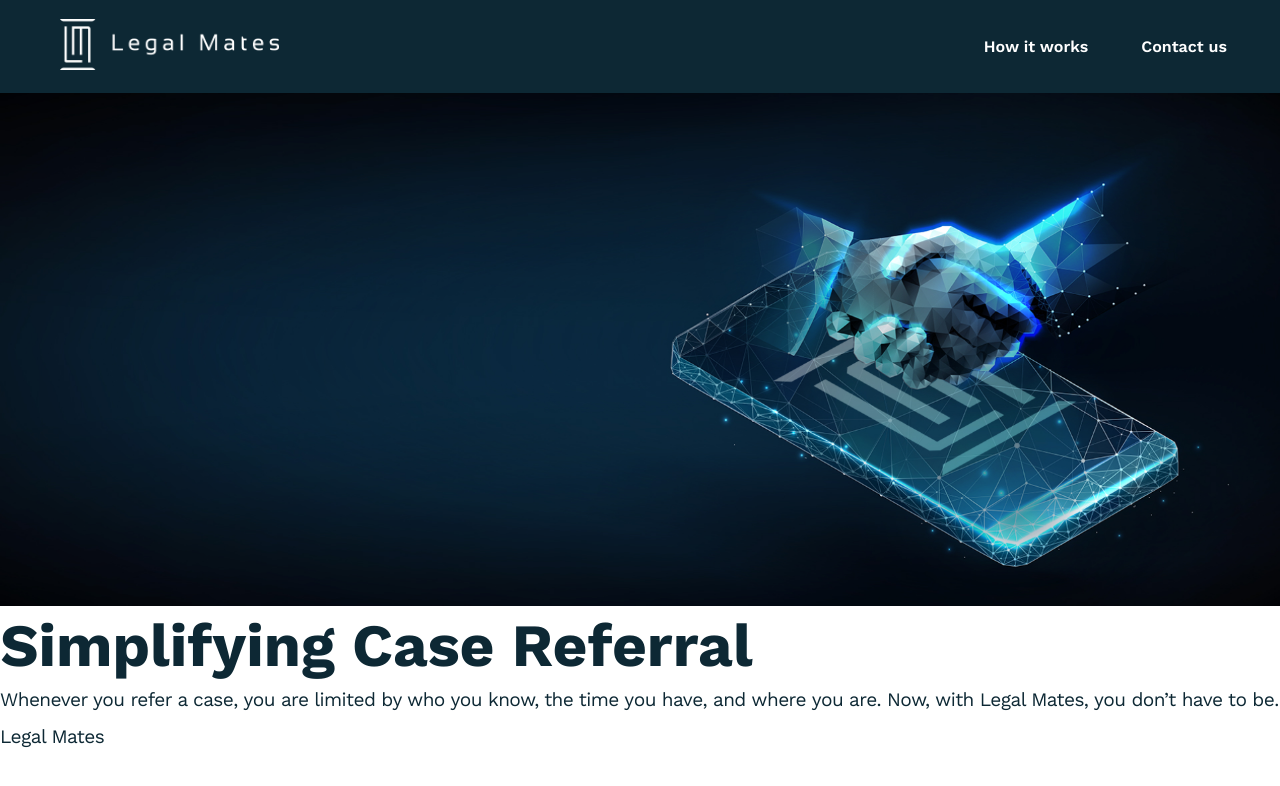
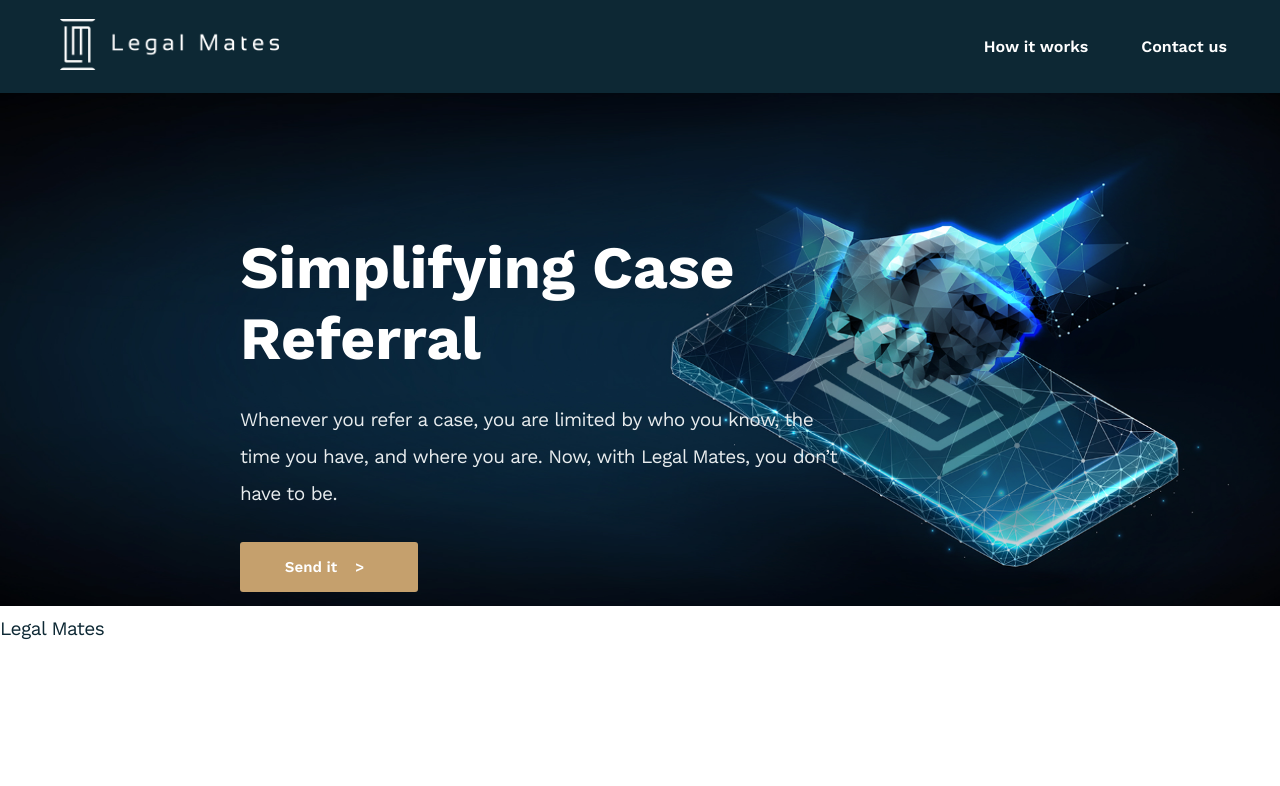
Before and after one commit to RuslanVA/legalmates-app, a React (Create React App) app: page / in a window 1280 px wide. Shown: the top 786 px of the page. Built offline with nearby package versions, Linux system fonts and the light colour scheme.

Commit message:
add button and customize main-slide

```diff
--- a/src/assets/scss/_mixins.scss
+++ b/src/assets/scss/_mixins.scss
@@ -9,3 +9,41 @@
   padding: 0;
   list-style: none;
 }
+
+@mixin flex-center {
+  display: flex;
+  justify-content: center;
+  align-items: center;
+}
+
+@mixin secondary-text1 {
+  font-family: "Work Sans Semibold", sans-serif;
+  font-style: normal;
+  font-size: 15px;
+  line-height: 155%;
+}
+
+@mixin secondary-text2 {
+  font-family: "Work Sans Regular", sans-serif;
+  font-style: normal;
+  font-size: 15px;
+  line-height: 155%;
+  letter-spacing: -0.03em;
+}
+
+@mixin secondary-text3 {
+  font-family: "Work Sans Regular", sans-serif;
+  font-style: normal;
+  font-size: 14px;
+  line-height: 165%;
+  letter-spacing: -0.03em;
+}
+
+@mixin uppercase {
+  font-family: "Work Sans Bold", sans-serif;
+  font-style: normal;
+  font-size: 16px;
+  line-height: 120%;
+  letter-spacing: -0.03em;
+  text-transform: uppercase;
+}
--- a/src/components/MainSlide/MainSlide.js
+++ b/src/components/MainSlide/MainSlide.js
@@ -1,6 +1,7 @@
 import React, {Component} from "react";
 import './MainSlide.scss';
 import slide from '../../assets/media/home-main.jpg';
+import Button from "../ui/Button/Button";
 
 class MainSlide extends Component {
 
@@ -15,6 +16,7 @@ class MainSlide extends Component {
                     <p>
                         Whenever you refer a case, you are limited by who you know, the time you have, and where you are. Now, with Legal Mates, you don’t have to be.
                     </p>
+                    <Button label="Send it"/>
                 </div>
             </div>
         );
--- a/src/components/MainSlide/MainSlide.scss
+++ b/src/components/MainSlide/MainSlide.scss
@@ -1,3 +1,29 @@
-.main-slide-info {
+@import "../../assets/scss/style.scss";
+
+.main-slide {
+  position: relative;
+
+  img {
+    width: 100%;
+  }
 
 }
+
+.main-slide-info {
+  position: absolute;
+  top: 26.88%;
+  left: 18.75%;
+
+  max-width: 600px;
+
+  color: $white;
+
+  p {
+    margin-top: 27px;
+    color: $light-grey;
+  }
+
+  .btn {
+    margin-top: 30px;
+  }
+}
--- a/src/components/chunks/Header/Header.scss
+++ b/src/components/chunks/Header/Header.scss
@@ -1,3 +1,5 @@
+@import "../../../assets/scss/style.scss";
+
 .header {
   height: 93px;
   position: sticky;
@@ -6,11 +8,10 @@
   justify-content: space-between;
   align-items: center;
 
-  background: #0D2834;
+  background-color: $dark-blue;
 
   .logo {
     margin-left: 60px;
   }
 
-
 }
--- /dev/null
+++ b/src/components/ui/Button/Button.js
@@ -0,0 +1,18 @@
+import React from 'react';
+import "./Button.scss";
+
+const Button = (props) => {
+
+    const buttonClassName = props.buttonClassName ? ('btn ' + props.buttonClassName) : "btn";
+
+    return (
+        <a
+            className={buttonClassName}
+            href={props.href ? props.href : ""}
+            onClick={props.onclick ? props.onclick : null}
+        ><span>{props.label}</span>
+        </a>
+    );
+};
+
+export default Button;
--- /dev/null
+++ b/src/components/ui/Button/Button.scss
@@ -0,0 +1,24 @@
+@import "../../../assets/scss/style.scss";
+
+.btn {
+  width: 178px;
+  height: 50px;
+
+  background-color: $gold;
+  border-radius: 3px;
+
+  color: $white;
+
+  @include secondary-text1;
+  @include flex-center;
+
+  span {
+    margin-left: -9px;
+  }
+
+  span:after {
+    content: ">";
+    color: $white;
+    padding-left: 18px;
+  }
+}
```
